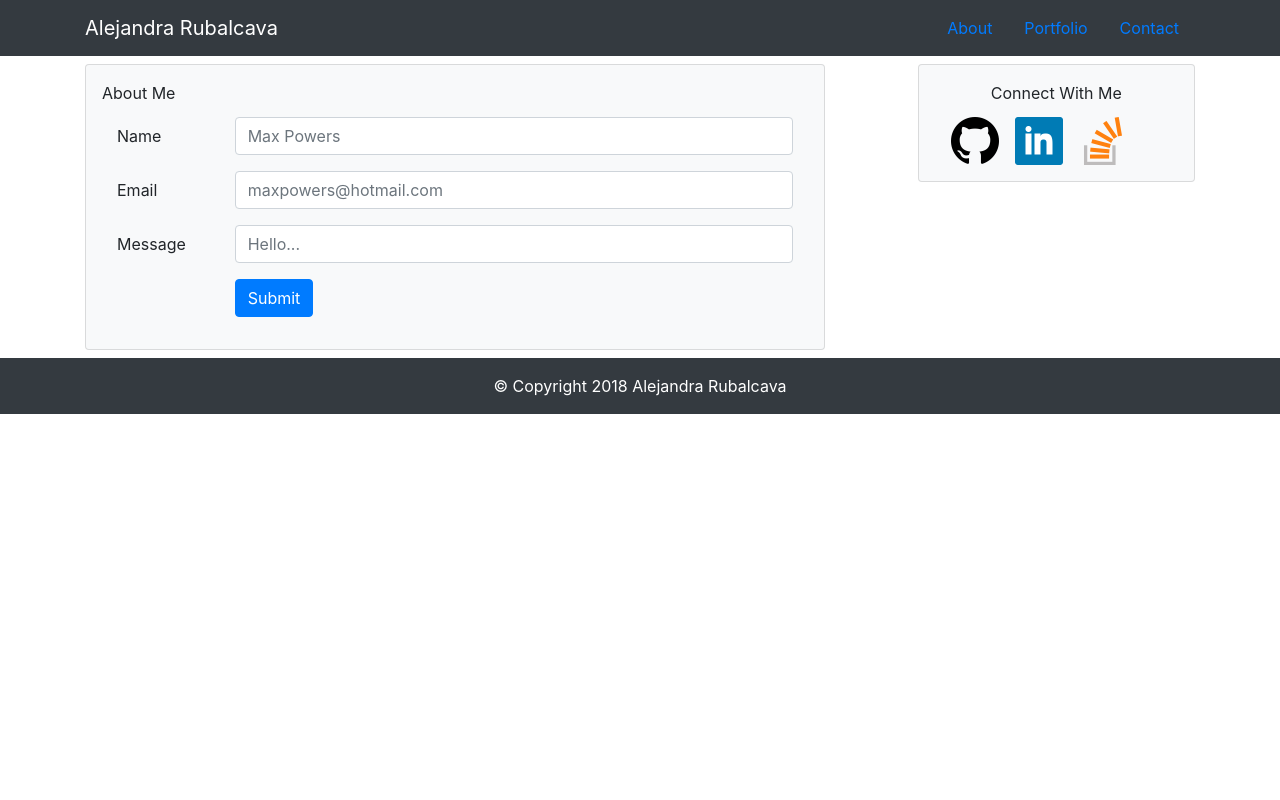
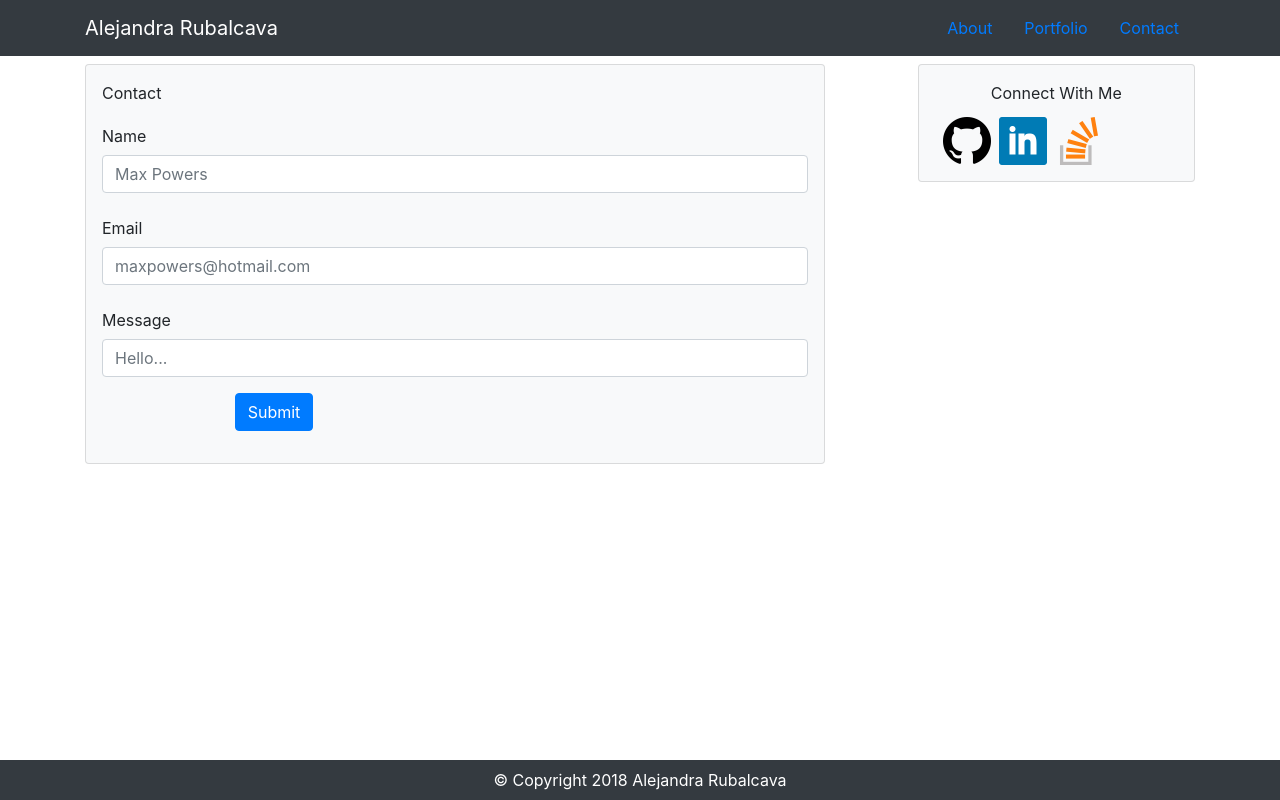
Before and after one commit to AlexRubes/Bootstrap-Portfolio, a plain HTML site: page contact.html in a window 1280 px wide. Drawn offline with nearby package versions, Linux system fonts and the light colour scheme.

Commit message:
fixed contact in ipad view

```diff
--- a/contact.html
+++ b/contact.html
@@ -31,31 +31,25 @@
             </div>
           </nav>
 
-          <div class="container">
+          <div class="container mb-5">
 
             <div class="container mt-2 mb-2">
             <section class="row justify-content-between">
                 <!--content-->
                 <div class="card p-3 col-sm-8 bg-light">
-                    <div class="card-title text-lg">About Me</div>
+                    <div class="card-title text-lg">Contact</div>
                     <form class=col-sm-12>
                         <div class="form-group row">
-                            <label for="inputname" class="col-sm-2 col-form-label">Name</label>
-                            <div class="col-sm-10">
-                                <input type="name" class="form-control" id="inputname" placeholder="Max Powers">
-                            </div>
+                            <label for="inputname" class="col-form-label">Name</label>
+                            <input type="name" class="form-control" id="inputname" placeholder="Max Powers">
                         </div>
                         <div class="form-group row">
-                            <label for="inputEmail" class="col-sm-2 col-form-label">Email</label>
-                            <div class="col-sm-10">
-                                <input type="email" class="form-control" id="inputEmail" placeholder="maxpowers@hotmail.com">
-                            </div>
+                            <label for="inputEmail" class="col-form-label">Email</label>
+                            <input type="email" class="form-control" id="inputEmail" placeholder="maxpowers@hotmail.com">
                         </div>
                         <div class="form-group row">
-                            <label for="inputmessage" class="col-sm-2 col-form-label">Message</label>
-                            <div class="col-sm-10">
-                                <input type="message" class="form-control" id="inputmessage" placeholder="Hello...">
-                            </div>
+                            <label for="inputmessage" class="col-form-label">Message</label>
+                            <input type="message" class="form-control" id="inputmessage" placeholder="Hello...">
                         </div>
                         <div class="form-group row">
                             <div class="col-sm-10 offset-sm-2">
@@ -65,12 +59,12 @@
                     </form>
                 </div>
 
-                <aside class="card align-self-start p-3 col-sm-3 bg-light">
+                <aside class="card align-self-start p-3 bg-light col-md-3">
                     <div class="card-title text-center">Connect With Me</div>
                     <div class="media">
-                        <a class="d-flex ml-3" href="https://github.com/AlexRubes" target="_blank"><img src="./assets/images/if_mark-github_298822.png"></a>
-                        <a class="d-flex ml-3" href="https://www.linkedin.com/in/alejandra-rubalcava-7025b319/" target="_blank"><img src="./assets/images/if_square-linkedin_317725.png"></a>
-                        <a class="d-flex ml-3" href="https://stackoverflow.com/users/9257504/alejandra-rubalcava" target="_blank"><img src="./assets/images/if_Stack_Overflow_1298710.png"></a>
+                        <a class="d-flex ml-2" href="https://github.com/AlexRubes" target="_blank"><img class="img-fluid" src="./assets/images/if_mark-github_298822.png"></a>
+                        <a class="d-flex ml-2" href="https://www.linkedin.com/in/alejandra-rubalcava-7025b319/" target="_blank"><img class="img-fluid" src="./assets/images/if_square-linkedin_317725.png"></a>
+                        <a class="d-flex ml-2" href="https://stackoverflow.com/users/9257504/alejandra-rubalcava" target="_blank"><img class="img-fluid" src="./assets/images/if_Stack_Overflow_1298710.png"></a>
                     </div>
                 </aside>
             </section>
@@ -78,8 +72,10 @@
 
         </div>
         <!--footer-->
-        <footer class="bg-dark text-white text-center p-3">
+        <footer class="navbar fixed-bottom bg-dark">
+            <div class="container text-white justify-content-center">
             &copy; Copyright 2018 Alejandra Rubalcava
+            </div>
         </footer>
 
 
```
Also changed, not shown: index.html (+7 -5 lines), portfolio.html (+10 -9 lines).
